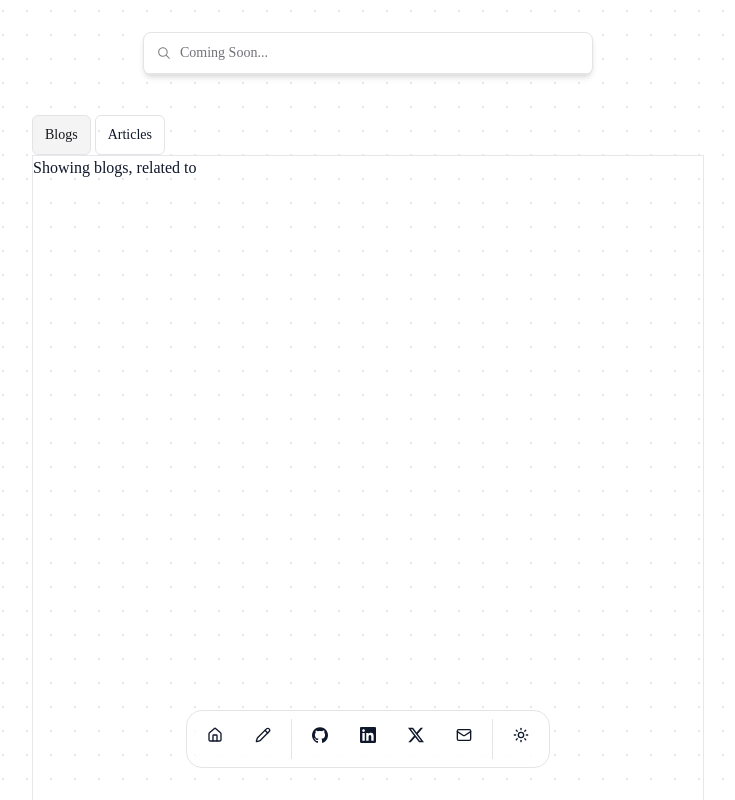
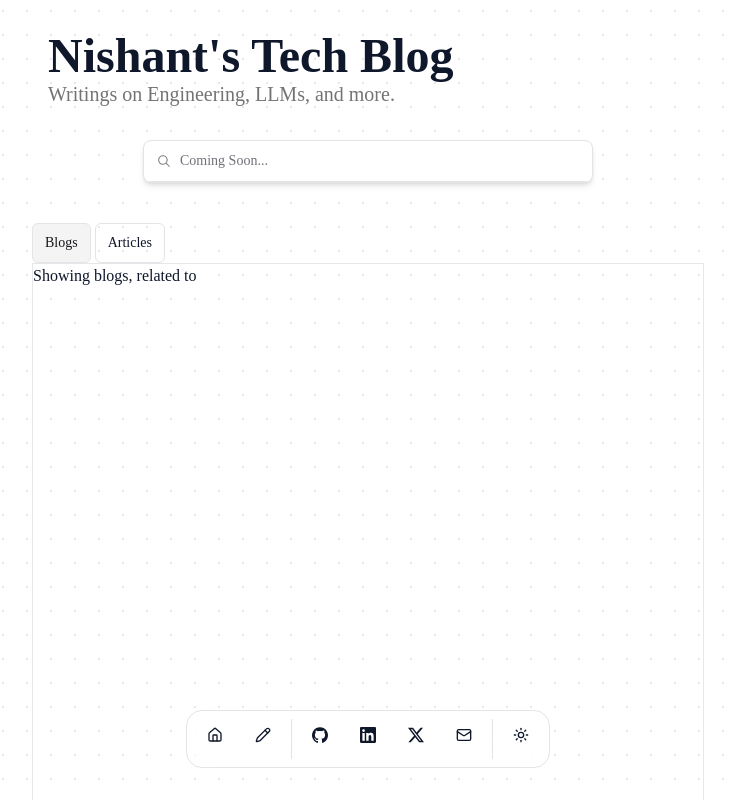
Before and after one commit to nishantb06/website-v2, a Next.js app: page /blog in a window 1280 px wide. Shown: the top 800 px of the page, without its empty margins (272-1007 px from the left). Built offline with nearby package versions, Linux system fonts and the light colour scheme.

Commit message:
blog headers

```diff
--- a/app/blog/page.tsx
+++ b/app/blog/page.tsx
@@ -3,6 +3,7 @@
 import { useState } from "react";
 import { ToggleGroupDemo } from "@/components/blog-toggle";
 import { CommandDemo } from "@/components/search";
+import BlurIn from "@/components/magicui/blur-in";
 
 export default function Blog() {
   const [toggleValue, setToggleValue] = useState("blogs");
@@ -10,8 +11,20 @@ export default function Blog() {
 
   return (
     <div className="py-4 mx-auto max-w-2xl ">
+      <div className="container mx-auto px-4 py-4">
+        <div className="text-5xl font-bold">
+          <BlurIn duration={0.5} className="h-full">
+            Nishant&apos;s Tech Blog
+          </BlurIn>
+        </div>
+        <div className="text-xl text-neutral-500 dark:text-neutral-400">
+          <BlurIn duration={0.5} className="h-full">
+            Writings on Engineering, LLMs, and more.
+          </BlurIn>
+        </div>
+      </div>
       <div className="flex justify-center w-full pt-4 pb-10">
-        <div className="flex w-7/1">
+          <div className="flex w-7/1">
           <CommandDemo onSearchChange={setSearchValue} />
         </div>
       </div>
```
